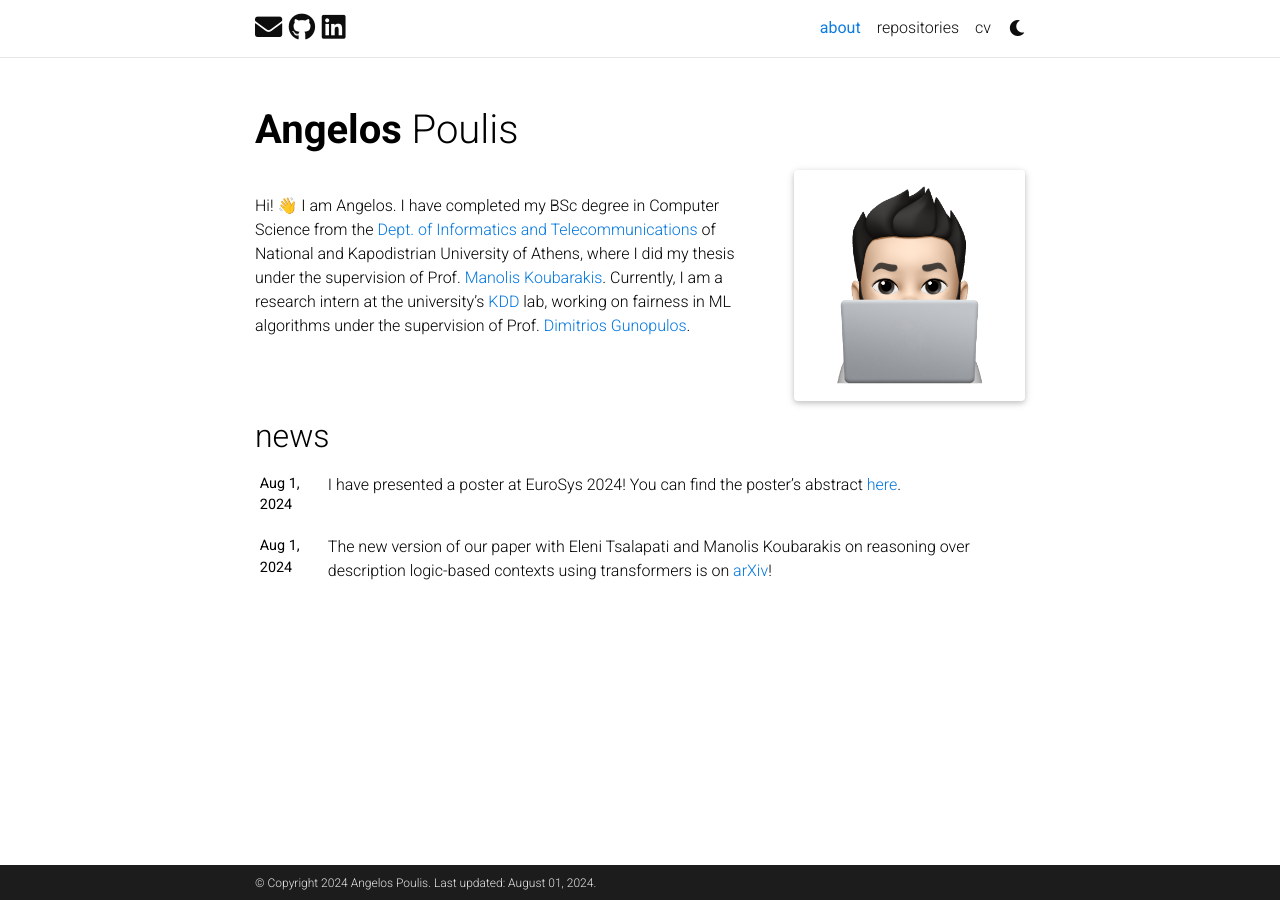
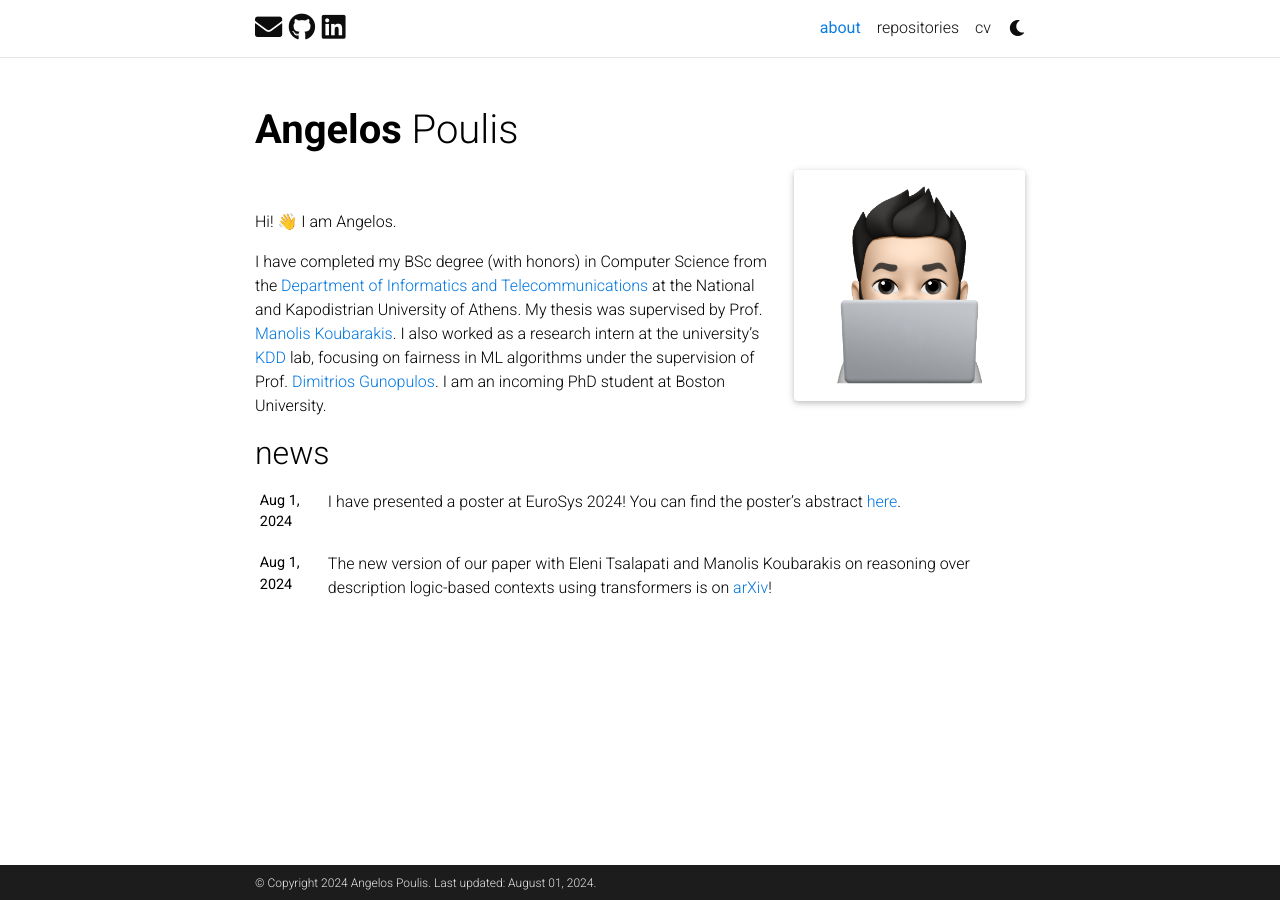
Before and after one commit to angelosps/angelosps.github.io, a Jekyll site: the page built from _pages/about.md, in a window 1280 px wide. Built offline with Jekyll 4.4.1, drawn with Linux system fonts in a browser that asks for light colours; full-size pictures stand in for the smaller copies a plugin makes; emoji names are drawn with the system emoji font; comment, search, counter and statistics services are not loaded; a style sheet for code colours, icons or effects is not loaded.

Commit message:
update bio

```diff
--- a/_pages/about.md
+++ b/_pages/about.md
@@ -15,5 +15,7 @@ selected_papers: false # includes a list of papers marked as "selected={true}"
 social: false  # includes social icons at the bottom of the page
 ---
 <br>
+
 Hi! :wave: I am Angelos.
-I have completed my BSc degree in Computer Science from the <a href='https://www.di.uoa.gr/en'>Dept. of Informatics and Telecommunications</a> of National and Kapodistrian University of Athens, where I did my thesis under the supervision of Prof. <a href='https://cgi.di.uoa.gr/~koubarak/'>Manolis Koubarakis</a>. Currently, I am a research intern at the university's <a href='http://kddlab.di.uoa.gr/'>KDD</a> lab, working on fairness in ML algorithms under the supervision of Prof. <a href='http://kddlab.di.uoa.gr/dg.html'>Dimitrios Gunopulos</a>.
+
+I have completed my BSc degree (with honors) in Computer Science from the <a href='https://www.di.uoa.gr/en'>Department of Informatics and Telecommunications</a> at the National and Kapodistrian University of Athens. My thesis was supervised by Prof. <a href='https://cgi.di.uoa.gr/~koubarak/'>Manolis Koubarakis</a>. I also worked as a research intern at the university's <a href='http://kddlab.di.uoa.gr/'>KDD</a> lab, focusing on fairness in ML algorithms under the supervision of Prof. <a href='http://kddlab.di.uoa.gr/dg.html'>Dimitrios Gunopulos</a>. I am an incoming PhD student at Boston University.
```
